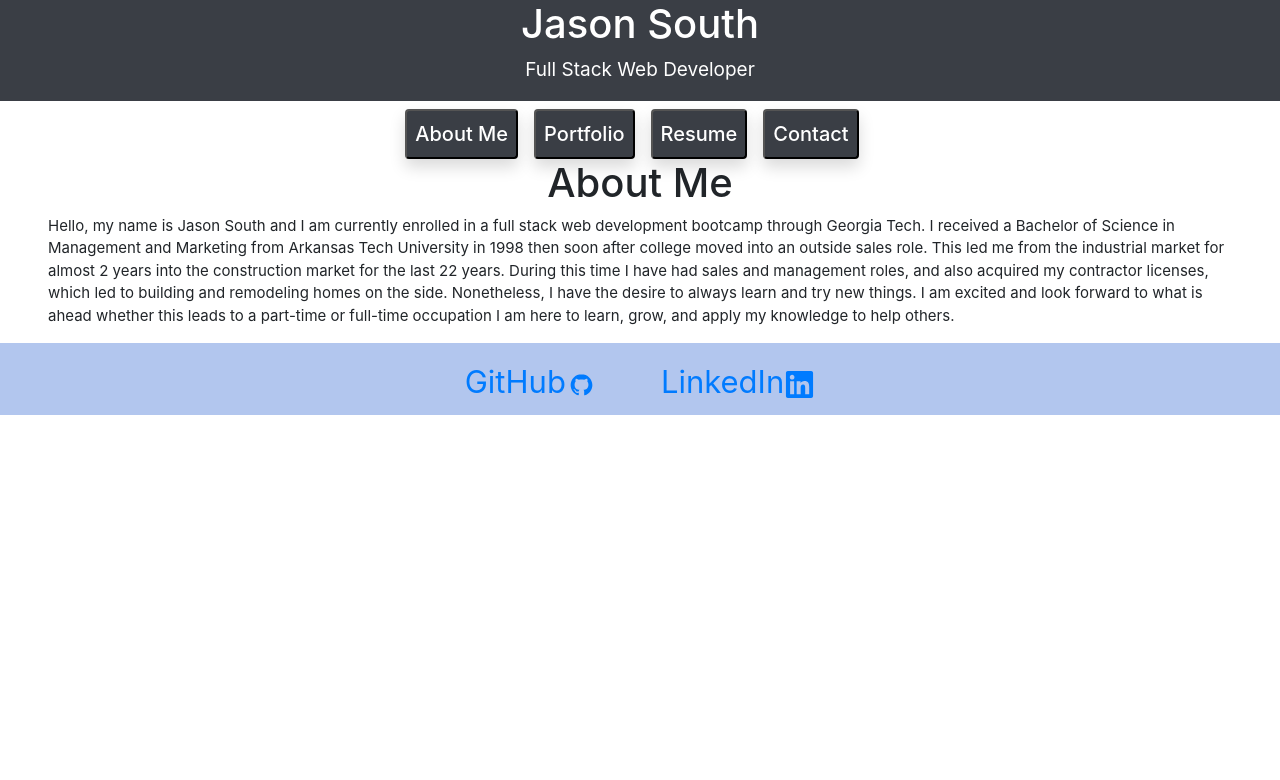
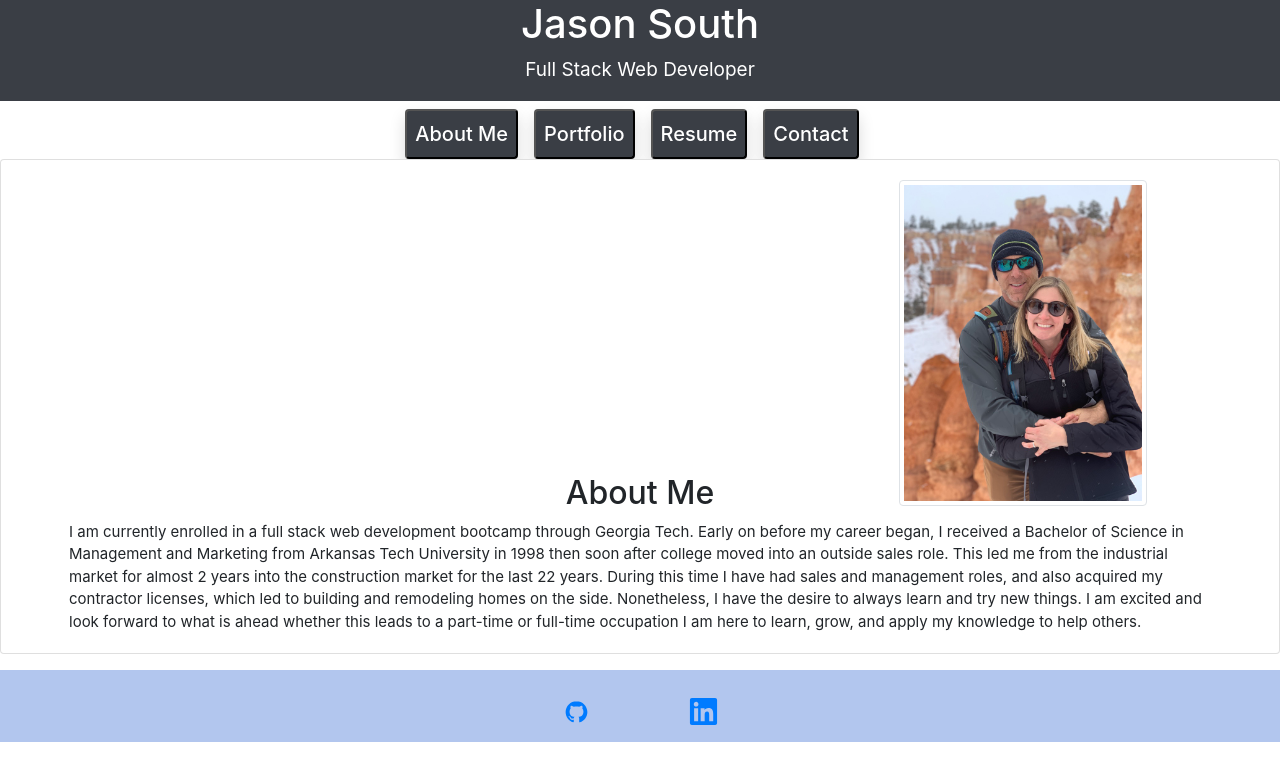
Before and after one commit to jsouth75/React_Portfolio, a React (Create React App) app: page / in a window 1280 px wide. Shown: the top 780 px of the page. Built offline with nearby package versions, Linux system fonts and the light colour scheme.

Commit message:
made changes to pages

```diff
--- a/public/index.html
+++ b/public/index.html
@@ -25,7 +25,7 @@
       Learn how to configure a non-root public URL by running `npm run build`.
     -->
     <link rel="stylesheet" href="https://cdn.jsdelivr.net/npm/bootstrap@4.6.2/dist/css/bootstrap.min.css" integrity="sha384-xOolHFLEh07PJGoPkLv1IbcEPTNtaed2xpHsD9ESMhqIYd0nLMwNLD69Npy4HI+N" crossorigin="anonymous">
-    <title>React App</title>
+    <title>Jason South portfolio</title>
   </head>
   <body>
     <noscript>You need to enable JavaScript to run this app.</noscript>
--- a/src/assets/style.css
+++ b/src/assets/style.css
@@ -12,29 +12,37 @@
 .footer{
     background-color: #b2c6ee;
     margin: 1rem 0 1rem 0;
-    min-height: 5vh;
+    /* min-height: 7vh; */
     display: flex;
     flex-direction: column;
     align-items: center;
     justify-content: center;
-    font-size: calc(10px + 2vmin);
 }
 
 .icons{
     background-color: #b2c6ee;
-    margin: .5rem 2rem .3rem 2rem;
+    margin: .5rem 3rem .3rem 3rem;
     display: flex;
     align-items: center;
     justify-content: center;
     font-size: calc(15px + 2vmin);
 }
 
-.about{
+/* .about{
+    margin-top: 1rem;
     display: flex;
     flex-direction: column;
     align-items: center;
     justify-content: center;
     font-size: 15px;
+} */
+
+.profile{
+    float: right;
+    margin-right: 7rem;
+    margin-bottom: -2rem;
+    width: 20%;
+    height: 20%;
 }
 
 .bio{
@@ -47,6 +55,7 @@
 }
 
 .resume{
+    margin-top: 1rem;
     display: flex;
     flex-direction: column;
     align-items: center;
@@ -55,14 +64,17 @@
 }
 
 .portfolio{
+    margin-top: 1rem;
     display: flex;
     flex-direction: column;
     align-items: center;
     justify-content: center;
     font-size: 15px;
+    display: flex;
 }
 
 .projects{
+    margin-top: 1rem;
     margin: 3rem 3rem 3rem 3rem;
     display: flex;
     flex-direction: column;
@@ -93,6 +105,7 @@ img{
 }
 
 .inputForm{
+    margin-top: 2rem;
     display: flex;
     flex-direction: column;
     align-items: center;
--- a/src/components/Footer.js
+++ b/src/components/Footer.js
@@ -10,10 +10,10 @@ function Footer() {
     <div className='footer'>
       <footer className='icons'>
         <div className='icons'>
-          <a href='https://github.com/jsouth75' >GitHub<DiGithubBadge /></a>
+          <a href='https://github.com/jsouth75' ><DiGithubBadge /></a>
         </div>
         <div className='icons'>
-          <a href='https://www.linkedin.com/in/jason-south-86939a47/' >LinkedIn<FaLinkedin /></a>
+          <a href='https://www.linkedin.com/in/jason-south-86939a47/' ><FaLinkedin /></a>
         </div>
       </footer>
     </div>
--- a/src/components/pages/About.js
+++ b/src/components/pages/About.js
@@ -1,12 +1,16 @@
 import React from 'react';
 import '../../assets/style.css';
+import profileImage from '../../assets/img/profile_pic.jpeg';
 
 function About () {
   return (
-    <div className='about'>
-      <h1>About Me</h1>
-      <p class='bio'>
-      Hello, my name is Jason South and I am currently enrolled in a full stack web development bootcamp through Georgia Tech.  I received a Bachelor of Science in Management and Marketing from Arkansas Tech University in 1998 then soon after college moved into an outside sales role. This led me from the industrial market for almost 2 years into the construction market for the last 22 years. During this time I have had sales and management roles, and also acquired my contractor licenses, which led to building and remodeling homes on the side. Nonetheless, I have the desire to always learn and try new things. I am excited and look forward to what is ahead whether this leads to a part-time or full-time occupation I am here to learn, grow, and apply my knowledge to help others.
+    <div className='card card-body about'>
+      <div>
+        <img src={profileImage} className='profile img-thumbnail rounded' alt='profile_Image'/>
+      </div>
+      <p className='card-text bio'>
+        <h2>About Me</h2>
+        I am currently enrolled in a full stack web development bootcamp through Georgia Tech. Early on before my career began, I received a Bachelor of Science in Management and Marketing from Arkansas Tech University in 1998 then soon after college moved into an outside sales role. This led me from the industrial market for almost 2 years into the construction market for the last 22 years. During this time I have had sales and management roles, and also acquired my contractor licenses, which led to building and remodeling homes on the side. Nonetheless, I have the desire to always learn and try new things. I am excited and look forward to what is ahead whether this leads to a part-time or full-time occupation I am here to learn, grow, and apply my knowledge to help others.
       </p>
     </div>
   );
--- a/src/components/pages/Portfolio.js
+++ b/src/components/pages/Portfolio.js
@@ -8,30 +8,30 @@ import ecommerce from '../../assets/img/E_commerce.png';
 
 function Portfolio () {
   return (
-    <div className='portfolio'>
+    <div className='container card-group portfolio'>
       <h1>Portfolio</h1>
       <div>
-        <div className='projects'>
+        <div className='card card-body projects'>
           <a href="https://github.com/jsouth75/javascript-password"
           title="Javascript-password"><img src={password} alt="javascript-password"/></a>
         </div>
-        <div className='projects'>
+        <div className='card card-body projects'>
           <a href="https://github.com/jsouth75/work-day-scheduler"
           title="work-day-scheduler"><img src={scheduler} alt="work-day-scheduler"/></a>
         </div>
-        <div className='projects'>
+        <div className='card card-body projects'>
           <a href="https://github.com/jsouth75/timed-coding-quiz"
           title="javascript coding quiz"><img src={quiz} alt="timed-coding-quiz"/></a>
         </div>
-        <div className='projects'>
+        <div className='card card-body projects'>
           <a href="https://github.com/jsouth75/NoteTaker"
           title="Note Taker"><img src={noteTaker} alt="NoteTaker"/></a>
         </div>
-        <div className='projects'>
+        <div className='card card-body projects'>
           <a href="https://github.com/jsouth75/EmployeeTracker"
           title="Employee Tracker"><img src={tracker} alt="EmployeeTracker"/></a>
         </div>
-        <div className='projects'>
+        <div className='card card-body projects'>
           <a href="https://github.com/jsouth75/E-commerce-back-end"
           title="E-commerce back end"><img src={ecommerce} alt="E-commerce-back-end"/></a>
         </div>
```
Also changed, not shown: src/components/Navbar.js (+0 -15 lines), src/assets/img/profile_pic.jpeg (added).
